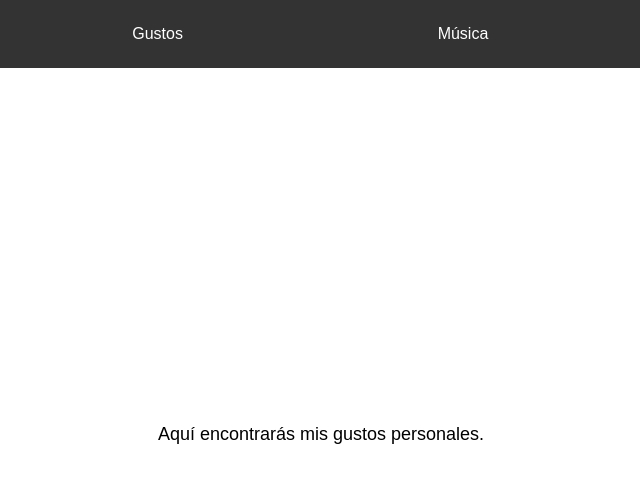
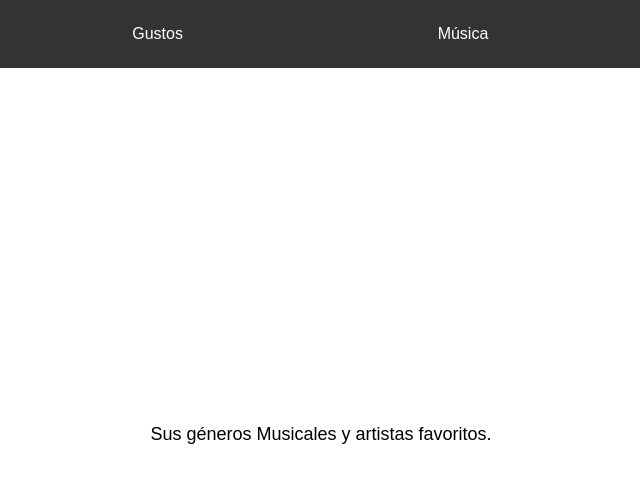
Before and after one commit to RonaldCeron20220027/D1, a plain HTML site: page Paginas/Biografia de babi pagina web act 1.html in a window 1280 px wide. Both pictures are taken after a click on the button "Gustos". Shown: the full height of the page, 319-959 px from the left. Drawn offline with Linux system fonts and the light colour scheme.

Commit message:
cambio de Biografia de babi pagina web act 1

```diff
--- a/Paginas/Biografia de babi pagina web act 1.html
+++ b/Paginas/Biografia de babi pagina web act 1.html
@@ -91,9 +91,9 @@
                                     y según confesó, quien la ha hecho llorar con sus letras.</p>
                                 </div>
                               </div>`,
-                "Gustos": "Aquí encontrarás mis gustos personales.",
-                "Música": "Explora mis géneros y artistas favoritos.",
-                "Anécdotas": "Algunas anécdotas interesantes que quiero compartir."
+                "Gustos": "Sus géneros Musicales y artistas favoritos.",
+                "Música": "Sus Hit musicales.",
+                "Anécdotas": "Algunas anécdotas."
             };
             contenido.innerHTML = secciones[seccion];
         }
```
